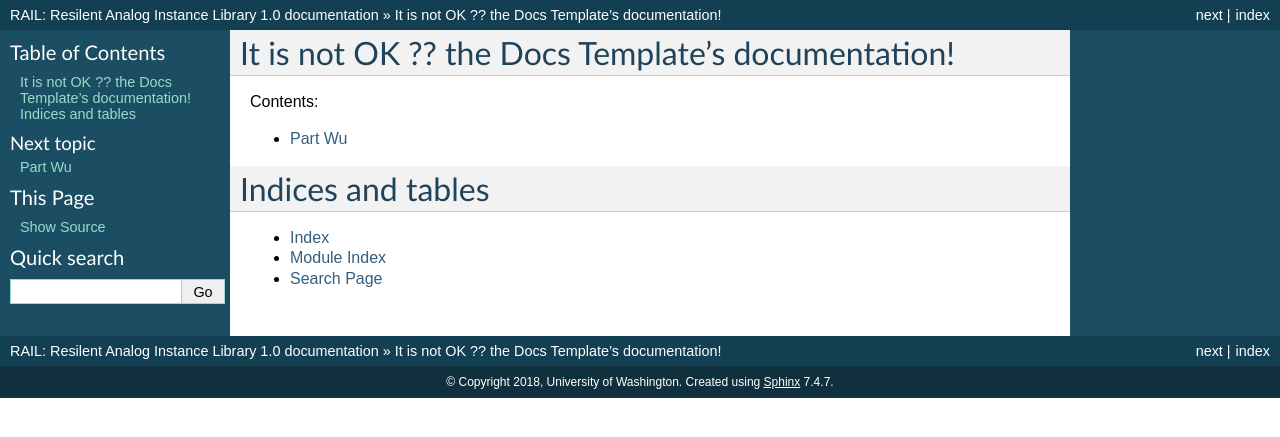
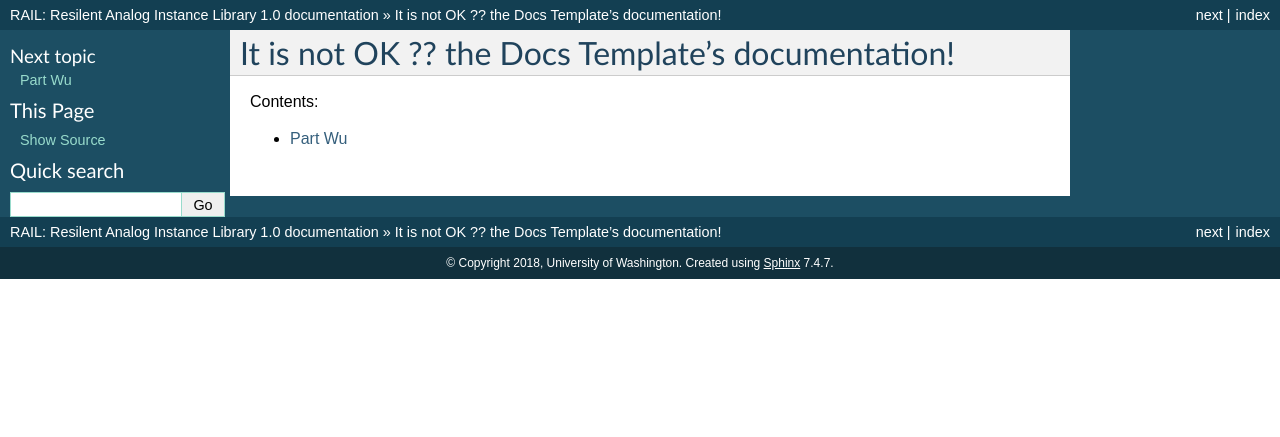
Before and after one commit to silicontalks/raildoc, a Sphinx documentation site: the page built from docs/index.rst, in a window 1280 px wide. Shown: the top 437 px of the page. Built offline with Sphinx 7.4.7, drawn with Linux system fonts in a browser that asks for light colours.

Commit message:
Update index.rst

```diff
--- a/docs/index.rst
+++ b/docs/index.rst
@@ -10,14 +10,6 @@
 
 .. toctree::
    :maxdepth: 2
+   :glob:
 
    part
-
-
-
-Indices and tables
-==================
-
-* :ref:`genindex`
-* :ref:`modindex`
-* :ref:`search`
```
